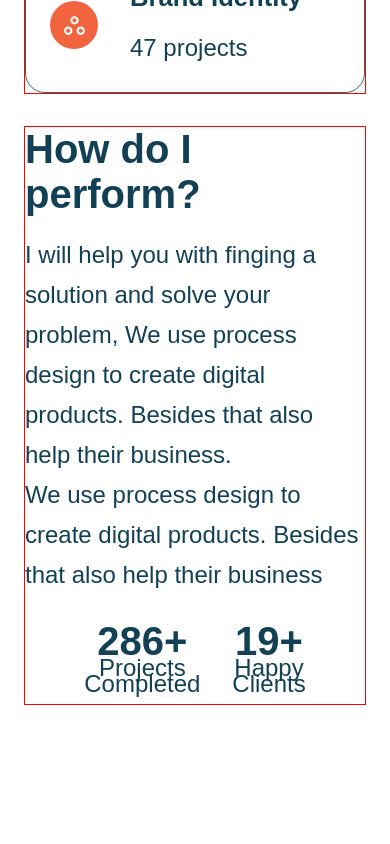
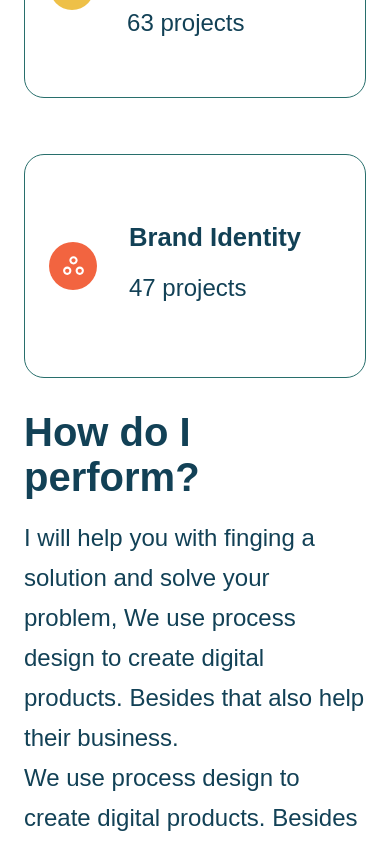
Before and after one commit to dearyfareq/react-personal-portfolio, a React (Vite) app: page / in a window 390 px wide. Shown: the part 1420-2264 px from the top of the page. Before the commit the page ends 2173 px from the top, so only its background shows below. Built offline with nearby package versions, Linux system fonts and the light colour scheme; a web font is replaced by a local one.

Commit message:
added media query to the Experience section

```diff
--- a/react-personal-portfolio/src/components/experince.module.scss
+++ b/react-personal-portfolio/src/components/experince.module.scss
@@ -11,13 +11,18 @@
         //it is a flex, so devide the area equally be setting flex to 1
         >div{
             flex: 1;
-            border: 1px solid red;
+            //border: 1px solid red;
         }
 
         .left{
             display: flex;
             flex-direction: column;
             gap: 2rem;
+
+            //Media Query for Ipads
+            @media (max-width: 768px) {
+                gap: 3.5rem;
+            }
 
             .exp{
                 display: flex;
@@ -27,6 +32,11 @@
                 padding: 1.5rem;
                 gap: 2rem;
                 transition: all 300ms ease-out;
+
+                //Media Query for Ipads
+                @media (max-width: 768px) {
+                    height: 14rem;
+                }
 
                 &:hover{
                     cursor: pointer;
@@ -53,6 +63,7 @@
                         font-weight: bold;
                     }
                 }
+
             }
         }
 
@@ -67,17 +78,31 @@
                 gap: 2rem;
                 align-items: center;
                 margin-top: 1.5rem;
-                @media (max-width: 640px) , (max-width: 768px) {}
+
+                //Media Query for smaller screens
+                @media (max-width: 640px) {
+                    margin-top: 0;
+                }
+
 
                 //custom addjustment to the extra text
                 .extr{
-                    @media (max-width: 640px) , (max-width: 768px) {}
                     flex-direction: column;
                     >:nth-child(2){
                         margin-top: -1rem;
                     }
                     >:nth-child(3){
                         margin-top: -1.5rem;
+                    }
+
+                    //Media Query for smaller screens
+                    @media (max-width: 640px) {
+                        >:nth-child(2){
+                            margin-top: 0;
+                        }
+                        >:nth-child(3){
+                            margin-top: 0;
+                        }
                     }
                 }
 
```
